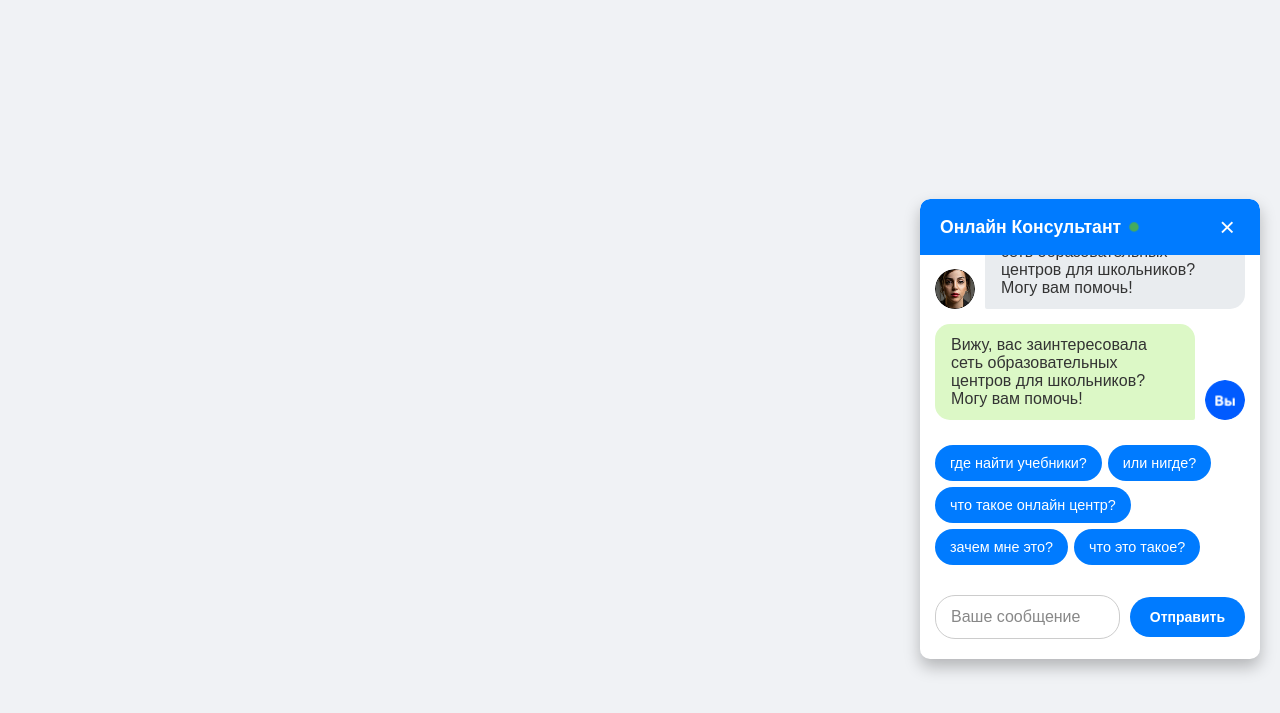
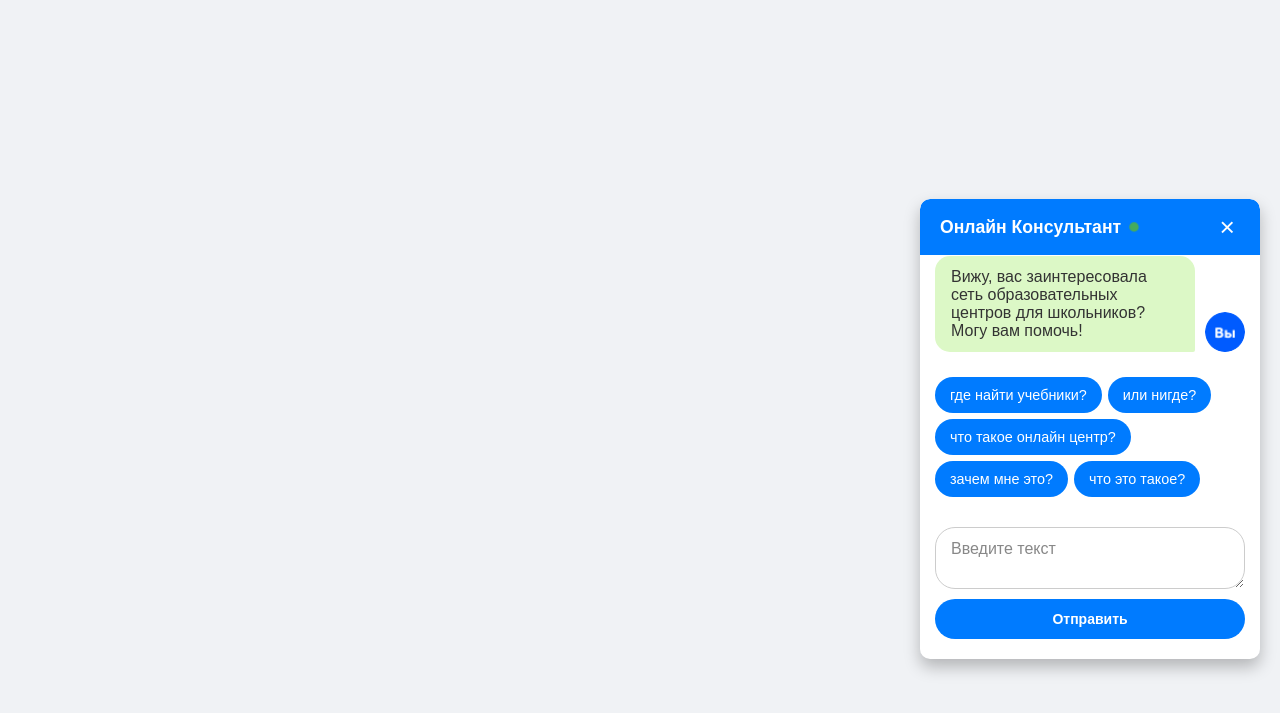
Before and after one commit to RaTeNo/widget, a plain HTML site: page index.html in a window 1280 px wide. Both pictures are taken after a click on the element 1224 px from the left and 744 px from the top of the page. Shown: the part 121-834 px from the top of the page. Drawn offline with Linux system fonts and the light colour scheme.

Commit message:
ааааааа

```diff
--- a/index.html
+++ b/index.html
@@ -53,7 +53,7 @@
 
             <!-- Поле для ввода сообщения -->
             <div class="oc-message-input-container">
-                <input type="text" placeholder="Ваше сообщение" class="oc-message-input">
+                <textarea class="oc-message-input" placeholder="Введите текст"></textarea>
                 <button class="oc-send-button">Отправить</button>
             </div>
         </div>
--- a/style.css
+++ b/style.css
@@ -245,6 +245,9 @@ body {
     background-color: var(--oc-background-color); /* Фон, если sticky */
     z-index: 5;
     margin-top: auto; /* Прижимает контейнер ввода к низу */
+    flex-direction: column;
+    align-items: stretch;
+    gap:10px;
 }
 
 .oc-message-input {
@@ -255,12 +258,13 @@ body {
     font-size: 1em;
     outline: none; /* Убрать обводку при фокусе */
     flex: 1 1 auto;
-    width: 0; /* Для корректной работы flex-grow */
     color: var(--oc-text-color); /* Цвет текста в инпуте */
+    font-family: Arial, sans-serif;
 }
 
 .oc-message-input::placeholder {
     color: #888;
+    font-family: Arial, sans-serif;
 }
 
 .oc-send-button {
@@ -269,7 +273,6 @@ body {
     border: none;
     border-radius: 20px;
     padding: 12px 20px;
-    margin-left: 10px;
     cursor: pointer;
     font-weight: bold;
     transition: background-color 0.2s ease;
```
